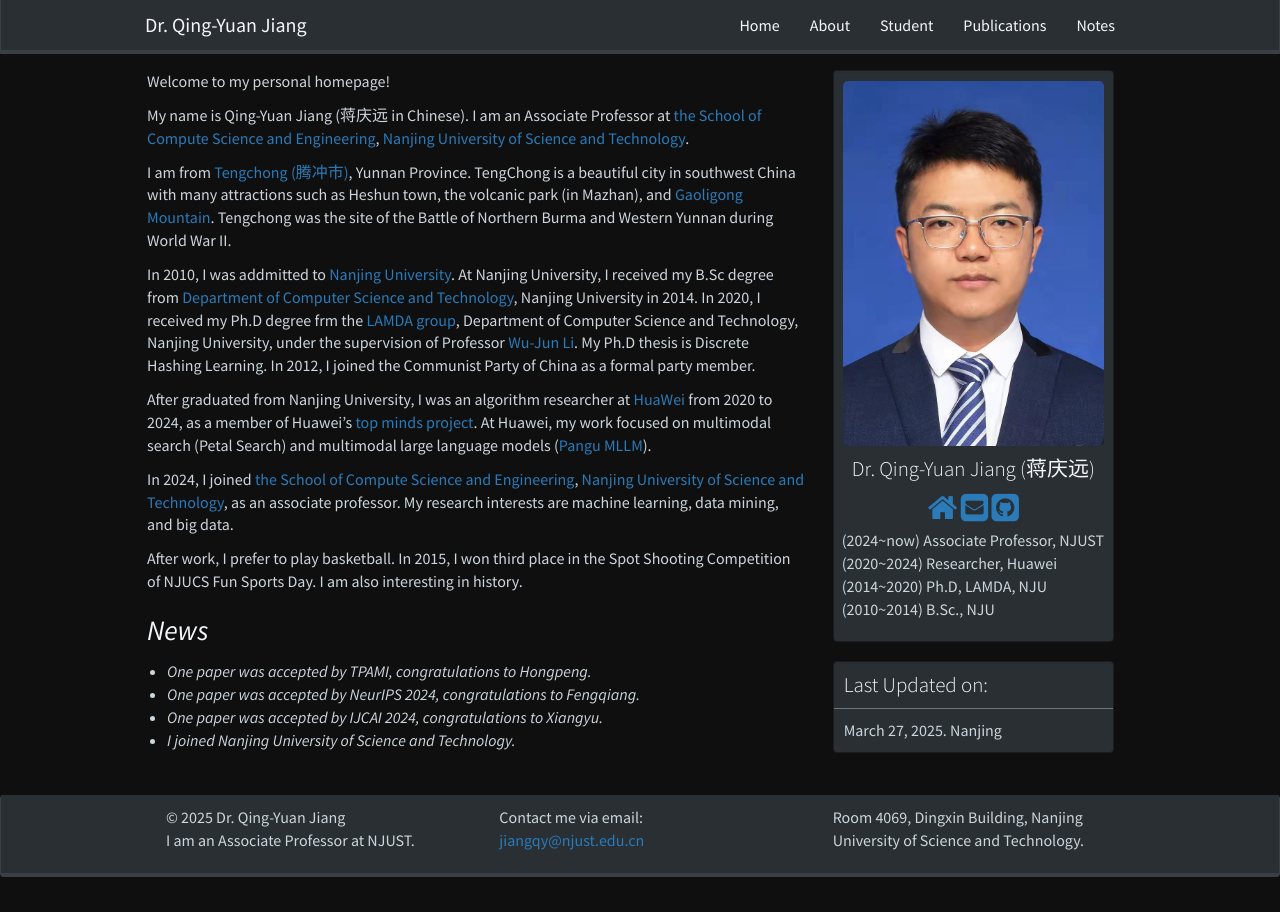
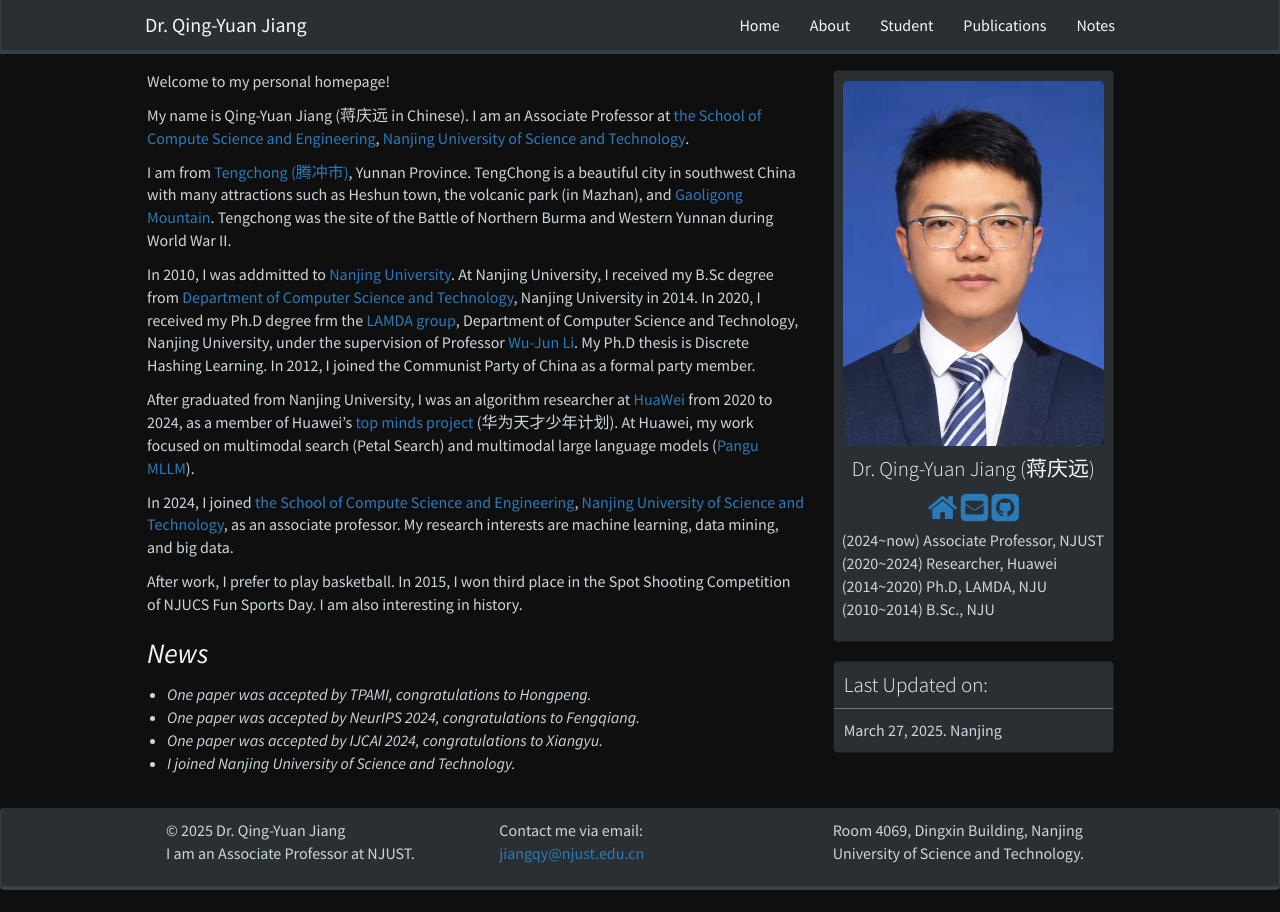
Before and after one commit to jiangqy/jiangqy.github.io, a Jekyll site: the page built from _pages/home.md, in a window 1280 px wide. Built offline with Jekyll 4.4.1, drawn with Linux system fonts in a browser that asks for light colours; nearby versions of some CDN libraries; a style sheet for code colours, icons or effects is not loaded.

```diff
--- a/_pages/home.md
+++ b/_pages/home.md
@@ -17,7 +17,7 @@ I am from <a href="https://en.wikipedia.org/wiki/Tengchong" _target="_blank">Ten
 
 In 2010, I was addmitted to <a href="https://www.nju.edu.cn/" _target="_blank">Nanjing University</a>. At Nanjing University, I received my B.Sc degree from <a href="https://cs.nju.edu.cn/" _target="_blank">Department of Computer Science and Technology</a>, Nanjing University in 2014. In 2020, I received my Ph.D degree frm the <a href="https://www.lamda.nju.edu.cn/CH.MainPage.ashx" target="_blan">LAMDA group</a>, Department of Computer Science and Technology, Nanjing University, under the supervision of Professor <a href="https://cs.nju.edu.cn/lwj" target="_blank">Wu-Jun Li</a>. My Ph.D thesis is Discrete Hashing Learning. In 2012, I joined the Communist Party of China as a formal party member.
 
-After graduated from Nanjing University, I was an algorithm researcher at <a href="https://www.huawei.com/cn/" _target="_blank">HuaWei</a> from 2020 to 2024, as a member of Huawei's <a href="https://career.huawei.com/reccampportal/portal5/topminds.html" _target="_blank">top minds project</a>. At Huawei, my work focused on multimodal search (Petal Search) and multimodal large language models (<a href="https://www.huaweicloud.com/product/pangu.html" target="_blank">Pangu MLLM</a>).
+After graduated from Nanjing University, I was an algorithm researcher at <a href="https://www.huawei.com/cn/" _target="_blank">HuaWei</a> from 2020 to 2024, as a member of Huawei's <a href="https://career.huawei.com/reccampportal/portal5/topminds.html" _target="_blank">top minds project</a> (华为天才少年计划). At Huawei, my work focused on multimodal search (Petal Search) and multimodal large language models (<a href="https://www.huaweicloud.com/product/pangu.html" target="_blank">Pangu MLLM</a>).
 
 In 2024, I joined <a href="https://cs.njust.edu.cn/" target="_blank">the School of Compute Science and Engineering</a>, <a href="https://www.njust.edu.cn/" target="_blank">Nanjing University of Science and Technology</a>, as an associate professor. My research interests are machine learning, data mining, and big data.
 
```
Also changed, not shown: _publications/arxiv_06_DUS.md (+1 -1 lines), _publications/arxiv_07_IGM.md (added, +8 -0 lines), _publications/IGM_arxiv.jpg (added).
